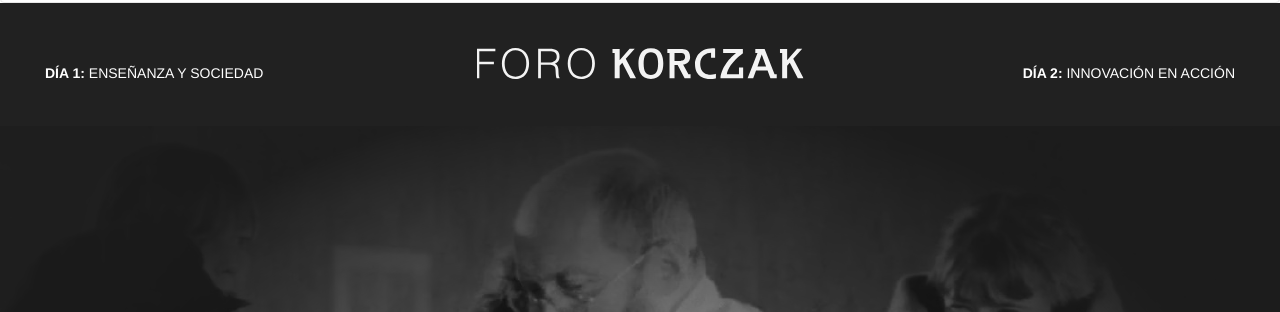
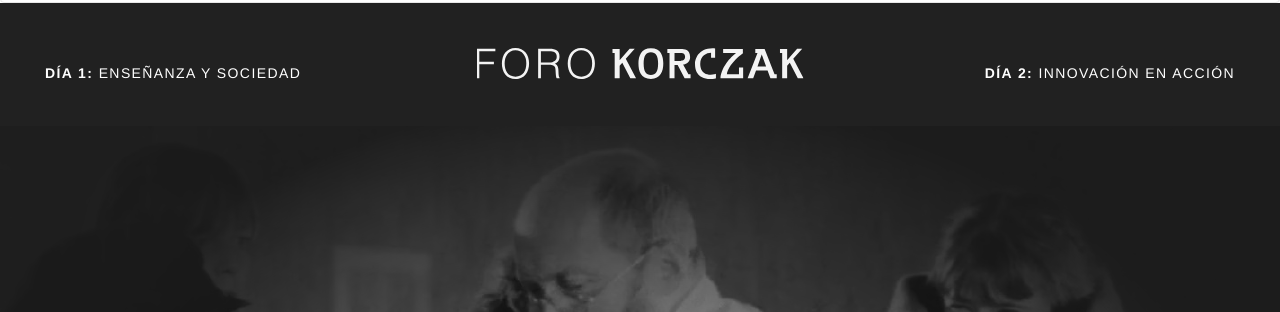
Before and after one commit to aepinilla/korczak-website, a website: page index.html in a window 1280 px wide. Shown: the part 120-432 px from the top of the page. Drawn offline with nearby package versions, Linux system fonts and the light colour scheme.

Commit message:
SCSS FIxes 2

```diff
--- a/scss/_general.scss
+++ b/scss/_general.scss
@@ -183,6 +183,7 @@ nav {
 		border-top: 2px solid transparent;
 		color: $blanco !important;
 		font-weight: 300;
+		letter-spacing: .1em;
 		margin-top: 43px;
 		padding: 15px 0 0 0;
 		text-transform: uppercase;
```
Also changed, not shown: css/styles.css, 1 other file.
